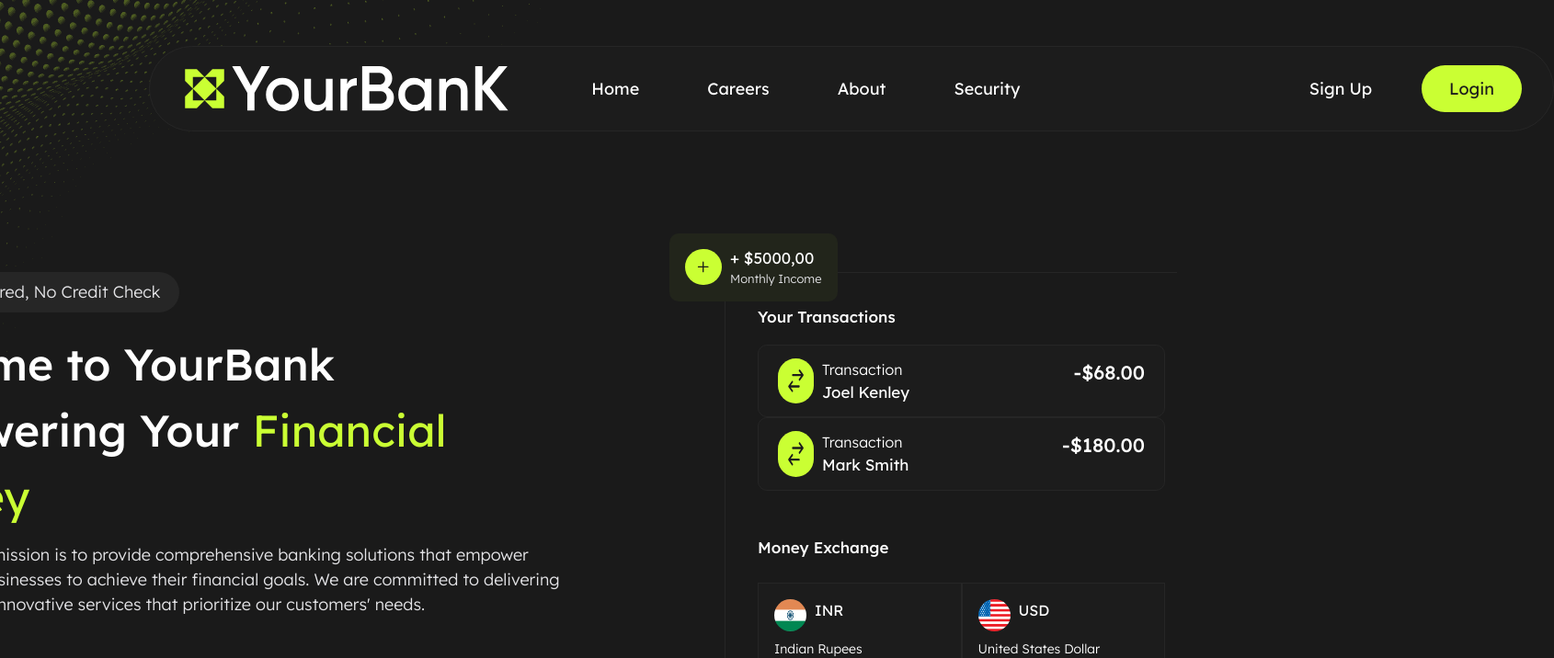
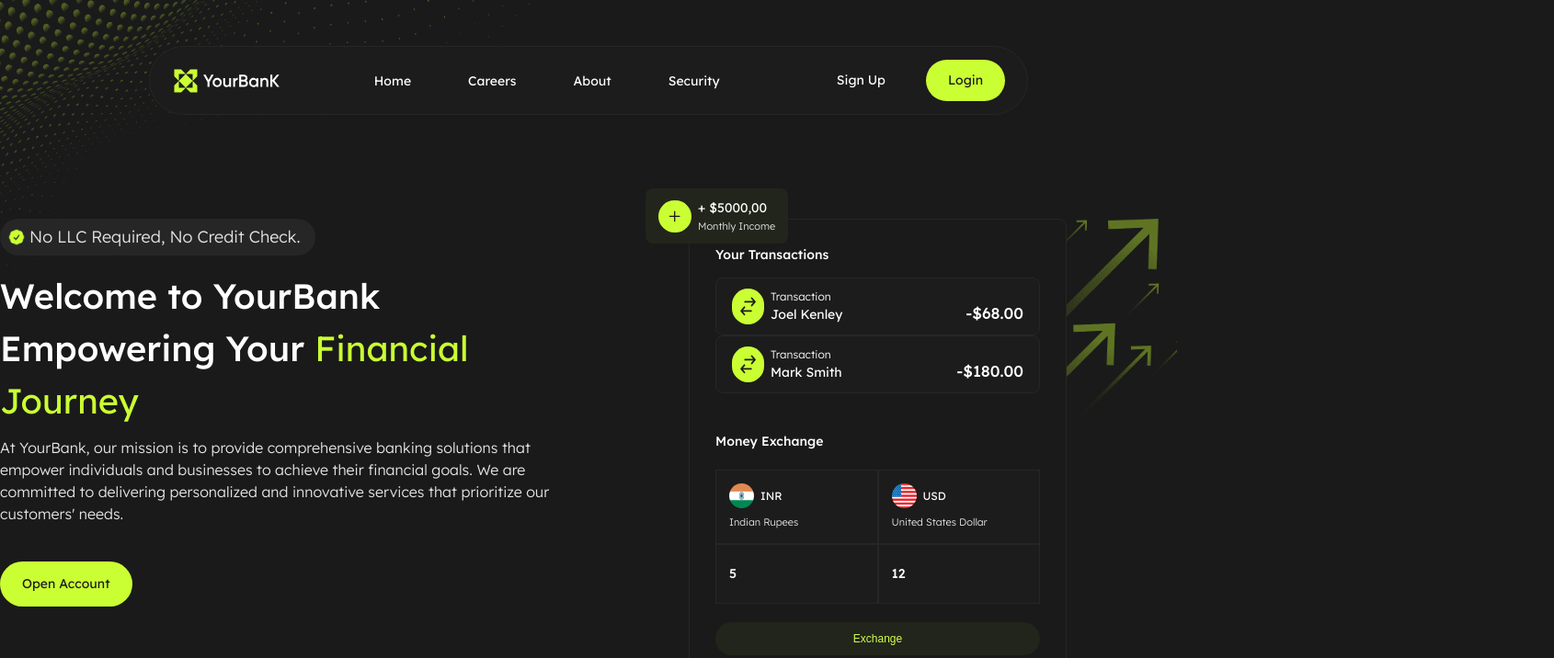
Before and after one commit to ynwbape/yourbank_vue_sass, a Vue app: page /careers in a window 1280 px wide. Shown: the top 716 px of the page at 92% size, 1690 px wide, since content can reach past the window. Built offline with nearby package versions, Linux system fonts and the light colour scheme.

Commit message:
New branches created for responsive, working in laptop branch,  Navbar & HeroSection responsive laptop doned for now

```diff
--- a/src/assets/scripts/texts.js
+++ b/src/assets/scripts/texts.js
@@ -1,7 +1,7 @@
 export const TEXTS = {
     Home: {
         HeroSection: {
-            noCheckBank: "No LLC Required, No Credit Check",
+            noCheckBank: "No LLC Required, No Credit Check.",
             title: "Welcome to YourBank Empowering Your",
             greenTitle: "Financial Journey",
             paragraph: "At YourBank, our mission is to provide comprehensive banking solutions that empower individuals and businesses to achieve their financial goals. We are committed to delivering personalized and innovative services that prioritize our customers' needs.",
--- a/src/assets/stylesheets/variables.scss
+++ b/src/assets/stylesheets/variables.scss
@@ -16,7 +16,7 @@ $grey_75: #BFBFBF;
 
 $green_60: #CAFF33;
 $green_65: #D1FF4D;
-$white-90: #E4E4E7;
+$white_90: #E4E4E7;
 $absolute_white: #ffffff;
 $lightgray: lightgray;
 $white_shades_90: #E4E4E7;
--- a/src/components/Home/HeroSection.vue
+++ b/src/components/Home/HeroSection.vue
@@ -196,7 +196,7 @@
                     display: flex;
                     flex-direction: column;
                     align-items: flex-start;
-                    gap: 0.867px;
+                    gap: .087rem;
 
                     strong {
                         font-size: 1.7rem;
@@ -251,6 +251,8 @@
 
                 .exchanges {
                     display: flex;
+                    align-items: flex-start;
+                    align-self: stretch;
                 }
 
                 .exchangeBtn {
@@ -295,4 +297,131 @@
             }
         }
     }
+
+    @media screen and (max-width: 1440px) {
+        section {
+            width: 144rem;
+            padding: 6rem 20rem 6rem 8rem;
+            gap: 10rem;
+
+            .arrowsdesign {
+                right: 6.9rem;
+                height: 27.5rem;
+            }
+            .container1 {
+                gap: 4rem;
+
+                .no-check-bank {
+                    gap: .4rem;
+                    padding: .8rem 1.6rem .8rem .8rem;
+
+                    img {
+                        height: 2rem;
+                    }
+
+                    p {
+                        font-size: 1.8rem;
+                        font-weight: 300;
+                        line-height: 2.4rem;
+                    }
+                }
+
+                h2 {
+                    font-size: 3.8rem;
+                    margin-top: 1.6rem;
+                    margin-bottom: 1rem;
+                }
+
+                p {
+                    font-size: 1.6rem;
+                }
+
+                a {
+                    padding: 1.4rem 2.4rem;
+                    font-size: 1.4rem;
+                    margin-top: 4rem;
+                }
+
+            }
+            .container2 {
+                gap: 2.1rem;
+                width: 41.1rem;
+                padding: 2.8rem;
+                border-radius: .8rem;
+
+                .income {
+                    gap: .7rem;
+                    padding: 1.1rem 1.4rem;
+                    left: -4.8rem;
+                    top: -3.4rem;
+                    border-radius: .8rem;
+
+                    img {
+                        padding: .7rem;
+                        border-radius: 3.6rem;
+                    }
+
+                    .incomeTexts {
+                        gap: .069rem;
+
+                        strong {
+                            font-size: 1.4rem;
+                        }
+
+                        p {
+                            font-size: 1.1rem;
+                        }
+                    }
+
+                }
+
+                .transactionPart {
+                    height: 18.2rem;
+
+                    p {
+                        font-size: 1.4rem;
+                        margin-bottom: 1.4rem;
+                    }
+                }
+
+                .exchangePart {
+                    height: 24.3rem;
+                    gap: 2rem;
+
+                    p {
+                        font-size: 1.4rem;
+                    }
+
+                    .exchangeBtn {
+                        border-radius: 5.7rem;
+                        padding: 1.1rem 2.1rem;
+                        font-size: 1.2rem;
+                    }
+                }
+
+                .supported {
+                    right: -4.1rem;
+                    bottom: -6.8rem;
+                    border-radius: 5.6rem;
+                    padding: .7rem .7rem .7rem 1.7rem;
+                    gap: .7rem;
+
+                    p {
+                        font-size: 1.2rem;
+                    }
+
+                    .currencies {
+                        padding: .7rem;
+                        gap: .55rem;
+                        border-radius: 3.8rem;
+                        border: .087rem solid variables.$grey_15;
+
+                        img {
+                            height: 2.7rem;
+                        }
+                    }
+                }
+            }
+        }
+    }
 </style>
--- a/src/components/Home/HeroSection/Exchange/Exchange.vue
+++ b/src/components/Home/HeroSection/Exchange/Exchange.vue
@@ -15,7 +15,7 @@
                 <img :src="flag" alt="India's Flag">
                 <p>{{ countryCurrensyAbbv }}</p>
             </div>
-            <p>{{ countryCurrensy }}</p>
+            <p class="whiteGrey">{{ countryCurrensy }}</p>
         </div>
         <div class="amount">
             <p>{{ amount }}</p>
@@ -48,7 +48,6 @@
                     width: 3.5rem;
                     height: 3.5rem;
                     border-radius: 3.5rem;
-                    border-radius: 3.5rem;
                     background: variables.$lightgray 50% / cover no-repeat;
                 }
 
@@ -62,7 +61,8 @@
                 }
             }
 
-            p {
+            p.whiteGrey {
+                color: variables.$white_90;
                 font-size: 1.4rem;
                 font-style: normal;
                 font-weight: 300;
@@ -89,4 +89,43 @@
             }
         }
     }
+
+    // Laptop
+    @media screen and (max-width: 1440px) {
+        .exchangeCurrensy {
+            .country {
+                padding: 1.4rem;
+                gap: .7rem;
+                flex: 1 0 0;
+                border: .069rem solid variables.$grey_15;
+
+                div {
+                    gap: .7rem;
+
+                    img {
+                        width: 2.7rem;
+                        height: 2.7rem;
+                        border-radius: 2.7rem;
+                    }
+
+                    p {
+                        font-size: 1.2rem;
+                    }
+                }
+
+                p.whiteGrey {
+                    font-size: 1.1rem;
+                }
+            }
+
+            .amount {
+                padding: 2.1rem 1.4rem;
+                gap: .7rem;
+
+                p {
+                    font-size: 1.4rem;
+                }
+            }
+        }
+    }
 </style>
--- a/src/components/Home/HeroSection/Transaction/Transaction.vue
+++ b/src/components/Home/HeroSection/Transaction/Transaction.vue
@@ -63,6 +63,8 @@
         }
 
         .numbers {
+            display: flex;
+            align-items: flex-end;
             p {
                 font-size: 2.1rem;
                 font-weight: 500;
@@ -70,4 +72,40 @@
             }
         }
     }
+
+    // Laptop
+    @media screen and (max-width: 1440px) {
+        .transaction {
+            padding: 1.1rem 1.7rem;
+            border-radius: .8rem;
+            border: .069rem solid variables.$grey_15;
+
+            .name {
+                display: flex;
+                gap: .7rem;
+
+                img {
+                    padding: .7rem;
+                    border-radius: 3.6rem;
+                    background-color: variables.$green_60;
+                }
+
+                .texts {
+                    p {
+                        font-size: 1.2rem;
+
+                        &:last-child {
+                            font-size: 1.4rem;
+                        }
+                    }
+                }
+            }
+
+            .numbers {
+                p {
+                    font-size: 1.7rem;
+                }
+            }
+        }
+    }
 </style>
--- a/src/components/Navbar/Logo/Logo.vue
+++ b/src/components/Navbar/Logo/Logo.vue
@@ -14,7 +14,30 @@
 
     .logo {
         display: flex;
+        .shape {
+            height: 4rem;
+        }
+
+        .navTitle {
+            height: 1.8rem;
+        }
+
         gap: .4rem;
         flex-shrink: 0;
     }
+
+    @media screen and (max-width: 1440px) {
+        .logo {
+
+            align-items: center;
+
+            .shape {
+                height: 3rem;
+            }
+
+            .navTitle {
+                height: 1.4rem;
+            }
+        }
+    }
 </style>
--- a/src/components/Navbar/Navbar.vue
+++ b/src/components/Navbar/Navbar.vue
@@ -74,7 +74,8 @@
                     color: variables.$absolute_white;
                     text-decoration: none;
                     font-size: 1.8rem;
-
+                    font-weight: 400;
+                    line-height: 150%;
                     &:active,
                     &:focus,
                     &:hover {
@@ -97,4 +98,41 @@
             }
         }
     }
+
+    // Laptop
+    @media screen and (max-width: 1440px)  {
+        header {
+            display: flex;
+            justify-content: center;
+
+            nav {
+                width: 128rem;
+                padding: 1.4rem 2.4rem;
+
+                menu {
+                    a {
+                        display: block;
+                        padding: 1rem 1.8rem;
+                        font-size: 1.4rem;
+
+
+                    }
+                }
+
+                .login {
+                    gap: 2rem;
+
+                    a {
+                        font-size: 1.4rem;
+                    }
+
+                    a:last-child {
+                        padding: 1.2rem 2.4rem;
+
+                    }
+                }
+            }
+
+        }
+    }
 </style>
```
